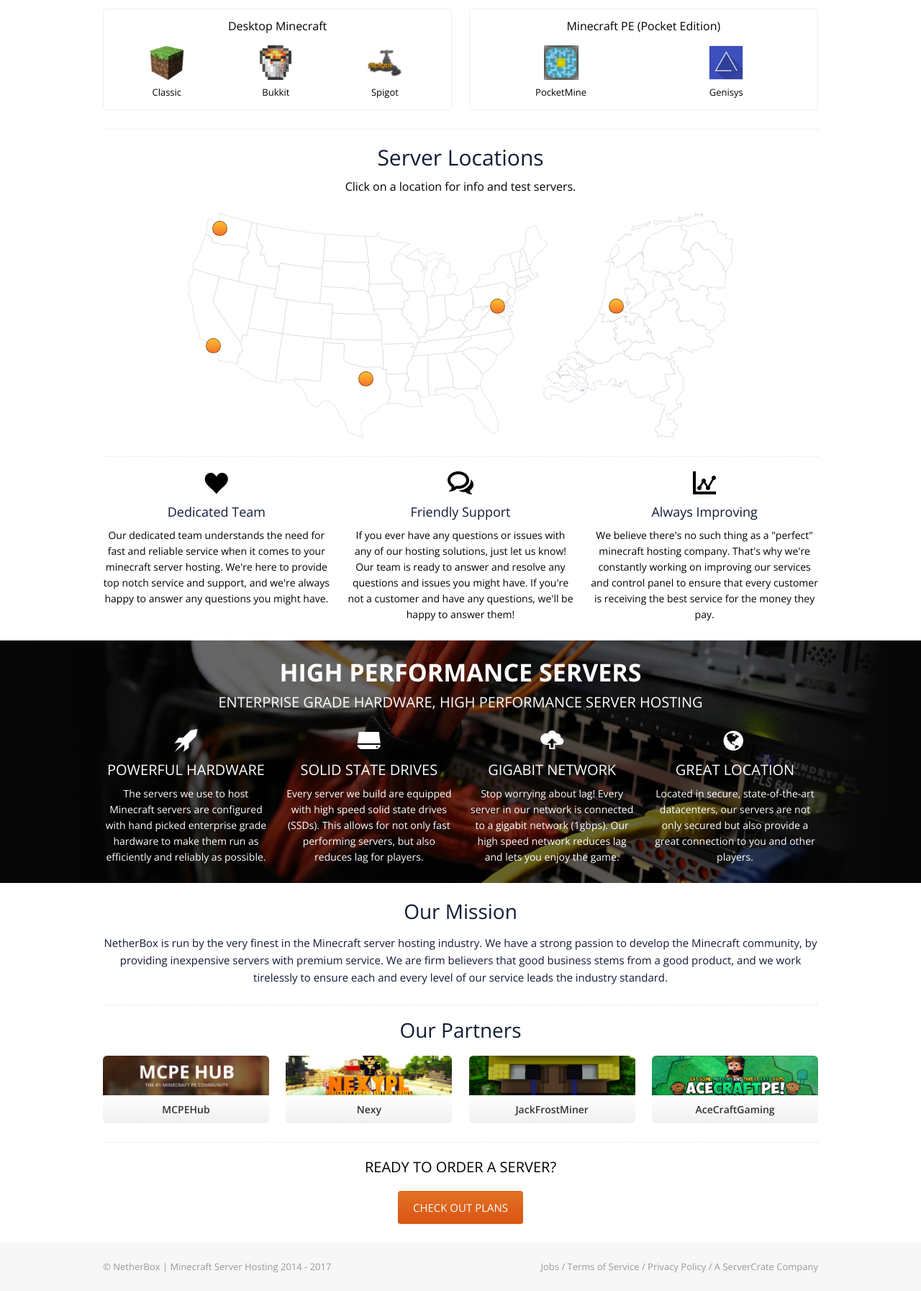
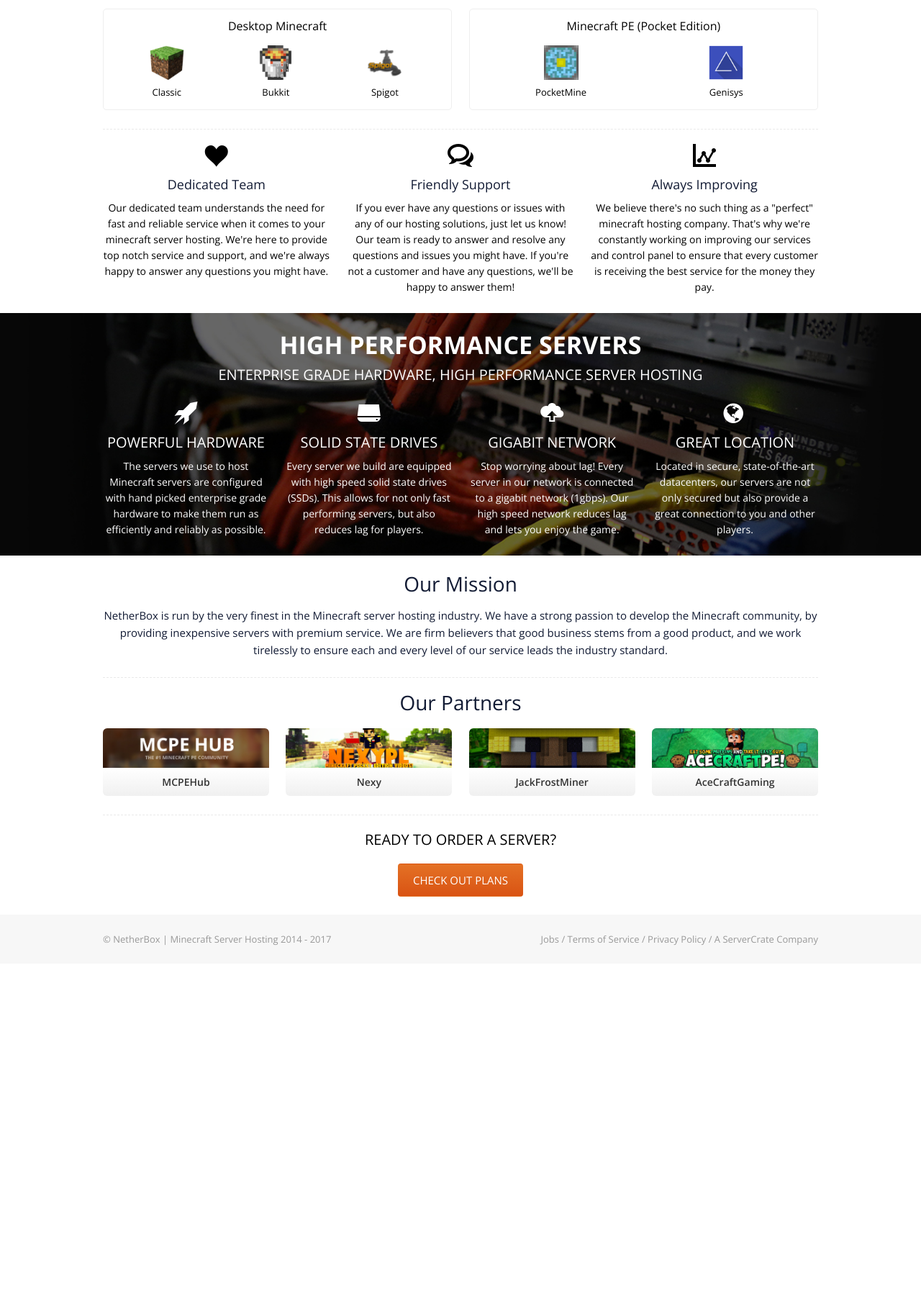
Before and after one commit to RobertClarke/NetherBox, a PHP site: page / in a window 1280 px wide. Shown: the part 756-2550 px from the top of the page at 72% size. After the commit the page ends 2070 px from the top, so only its background shows below. Run offline with PHP 8.4, Linux system fonts and the light colour scheme; some libraries are stand-ins or nearby versions; some web fonts are replaced.

Commit message:
Remove map HTML from homepage.

```diff
--- a/index.php
+++ b/index.php
@@ -84,43 +84,6 @@ require_once('structure/header.php');
 	</div>
 </article>
 <div class="sep"></div>
-<article class="locations">
-	<header><h3>Server Locations</h3></header>
-	<p>Click on a location for info and test servers.</p>
-	<div class="map">
-		<div class="marker dallas">
-			<div class="info">
-				<b>Dallas, USA</b>
-				<span class="test-servers"><span>Try our test servers!</span>PC: <b>dal.pc.nether.co</b><br>PE: <b>dal.pe.nether.co</b></span>
-			</div>
-		</div>
-		<div class="marker la">
-			<div class="info">
-				<b>Los Angeles, USA</b>
-				<span class="test-servers"><span>Try our test servers!</span>PC: <b>la.pc.nether.co</b><br>PE: <b>la.pe.nether.co</b></span>
-			</div>
-		</div>
-		<div class="marker ashburn">
-			<div class="info">
-				<b>Ashburn, USA</b>
-				<span class="test-servers"><span>Try our test servers!</span>PC: <b>ash.pc.nether.co</b><br>PE: <b>ash.pe.nether.co</b></span>
-			</div>
-		</div>
-		<div class="marker seattle">
-			<div class="info">
-				<b>Seattle, WA</b>
-				<span class="test-servers"><span>Try our test servers!</span>PC: <b>sea.pc.nether.co</b><br>PE: <b>sea.pe.nether.co</b></span>
-			</div>
-		</div>
-		<div class="marker amsterdam">
-			<div class="info">
-				<b>Amsterdam, NL</b>
-				<span class="test-servers"><span>Try our test servers!</span>PC: <b>ams.pc.nether.co</b><br>PE: <b>ams.pe.nether.co</b></span>
-			</div>
-		</div>
-	</div>
-</article>
-<div class="sep"></div>
 <div class="features-3">
 	<article>
 		<i class="icn-heart"></i>
```
